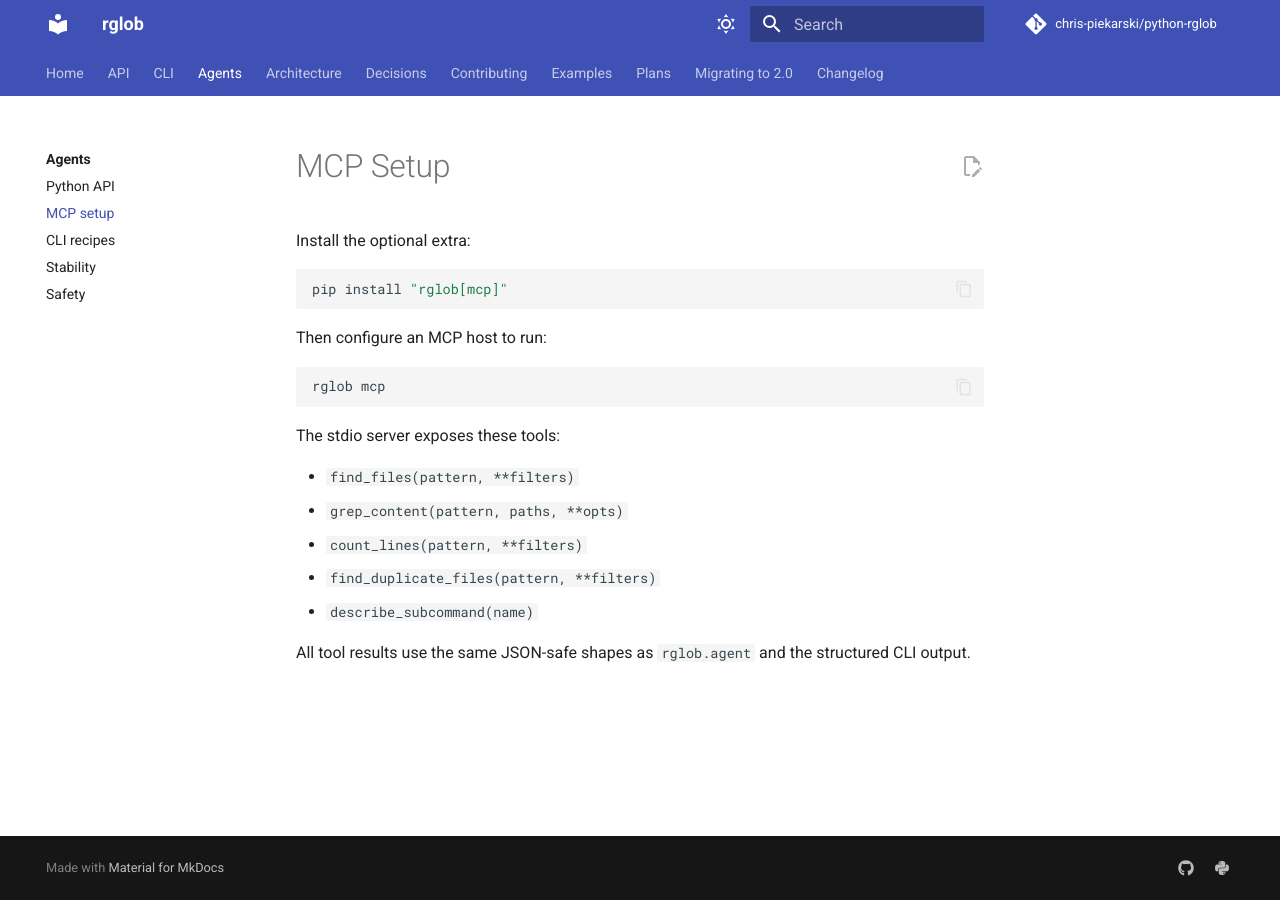
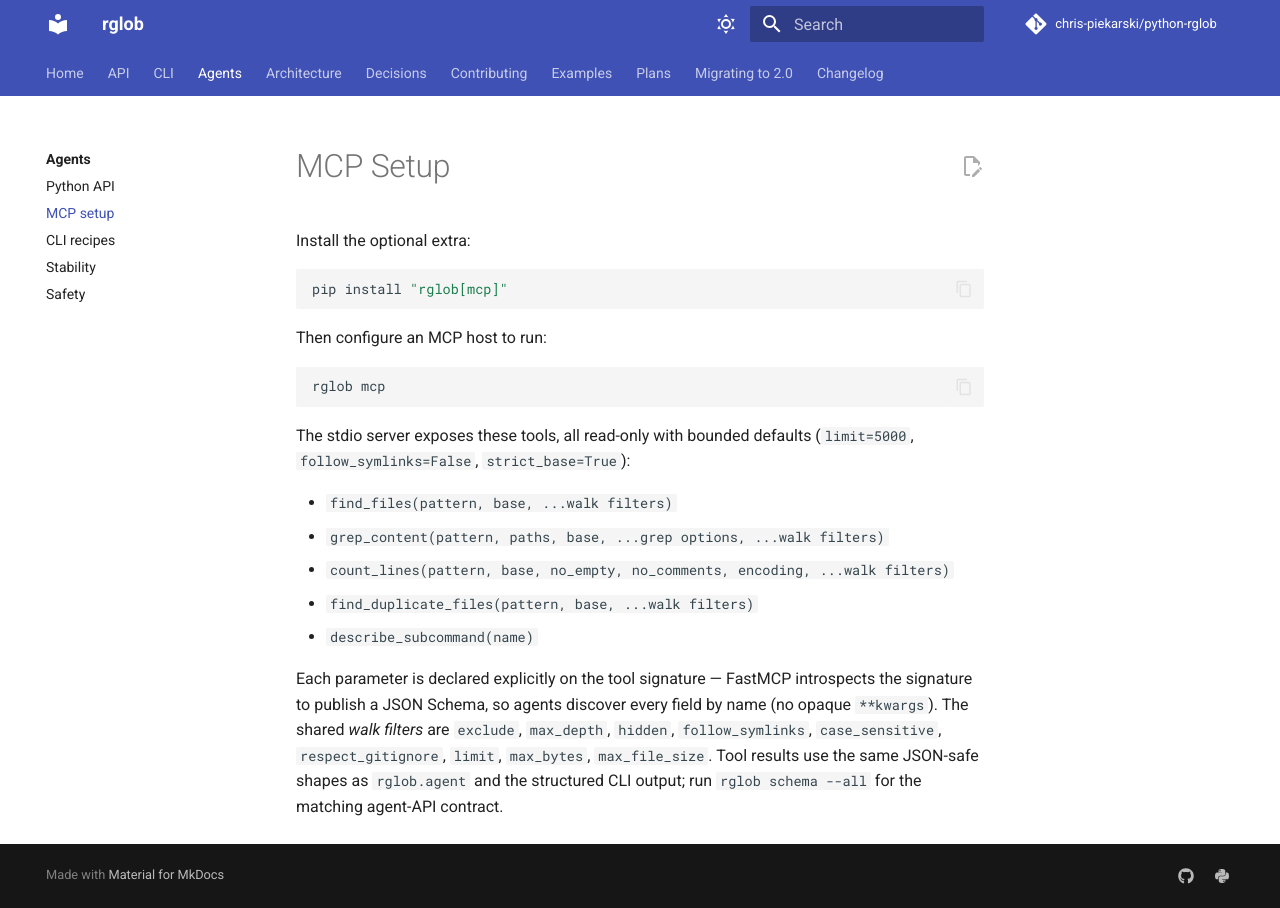
Before and after one commit to chris-piekarski/python-rglob, an MkDocs documentation site: the page built from docs/agents/mcp-setup.md, in a window 1280 px wide. Built offline with MkDocs 1.6.1 and Material for MkDocs 9.7.7, drawn with Linux system fonts in a browser that asks for light colours; comment, search, counter and statistics services are not loaded.

Commit message:
docs: final 2.0 polish — badges, agent surface, framing
  - README: reorganise badges into Identity / Quality / Standards /
    Engagement / Docs groups; drop duplicate Ruff badge; add mypy:strict,
    pre-commit, and Conventional Commits badges; restyle stars to flat.
  - README: list the five MCP tools by name (find_files, grep_content,
    count_lines, find_duplicate_files, describe_subcommand) and add
    `rglob agent-version` to the agent-discovery block.
  - README: correct the legacy-API code-comments to reflect the 2.0
    return type (list[Path], not list[str]); refresh the Architecture
    doc-link and replace the "Phase 2 retiring pylint" note with the
    delivered state.
  - AGENTS.md: reframe the modernization roadmap as historical context
    instead of "in-flight work" now that 2.0 has shipped.
  - CONTRIBUTING.md: drop the obsolete pre-Phase-2 install fallback note.
  - docs/agents/mcp-setup.md: replace the misleading `**filters` /
    `**opts` shorthand with explicit parameter lists and point at
    `rglob schema --all` for agent-API discovery.
  - src/rglob/__init__.py: drop the "in flight" qualifier from the
    module docstring; point at rglob.agent and rglob.cli.
  - CHANGELOG.md: fix the dev-version reference (2.0.0.dev0 → 2.0.0)
    and set the [2.0.0] release date to 2026-05-18.
  - OVERVIEW.md: regenerate repo stats via `make repo-stats` (previous
    numbers were 5x inflated from a stale run).

````diff
--- a/docs/agents/mcp-setup.md
+++ b/docs/agents/mcp-setup.md
@@ -12,13 +12,20 @@ Then configure an MCP host to run:
 rglob mcp
 ```
 
-The stdio server exposes these tools:
+The stdio server exposes these tools, all read-only with bounded
+defaults (`limit=5000`, `follow_symlinks=False`, `strict_base=True`):
 
-- `find_files(pattern, **filters)`
-- `grep_content(pattern, paths, **opts)`
-- `count_lines(pattern, **filters)`
-- `find_duplicate_files(pattern, **filters)`
+- `find_files(pattern, base, ...walk filters)`
+- `grep_content(pattern, paths, base, ...grep options, ...walk filters)`
+- `count_lines(pattern, base, no_empty, no_comments, encoding, ...walk filters)`
+- `find_duplicate_files(pattern, base, ...walk filters)`
 - `describe_subcommand(name)`
 
-All tool results use the same JSON-safe shapes as `rglob.agent` and the
-structured CLI output.
+Each parameter is declared explicitly on the tool signature — FastMCP
+introspects the signature to publish a JSON Schema, so agents discover
+every field by name (no opaque `**kwargs`). The shared *walk filters*
+are `exclude`, `max_depth`, `hidden`, `follow_symlinks`,
+`case_sensitive`, `respect_gitignore`, `limit`, `max_bytes`,
+`max_file_size`. Tool results use the same JSON-safe shapes as
+`rglob.agent` and the structured CLI output; run `rglob schema --all`
+for the matching agent-API contract.
````
Also changed, not shown: AGENTS.md (+2 -1 lines), CHANGELOG.md (+2 -2 lines), CONTRIBUTING.md (+0 -5 lines), OVERVIEW.md (+20 -18 lines), README.md (+22 -10 lines), src/rglob/__init__.py (+6 -3 lines).
